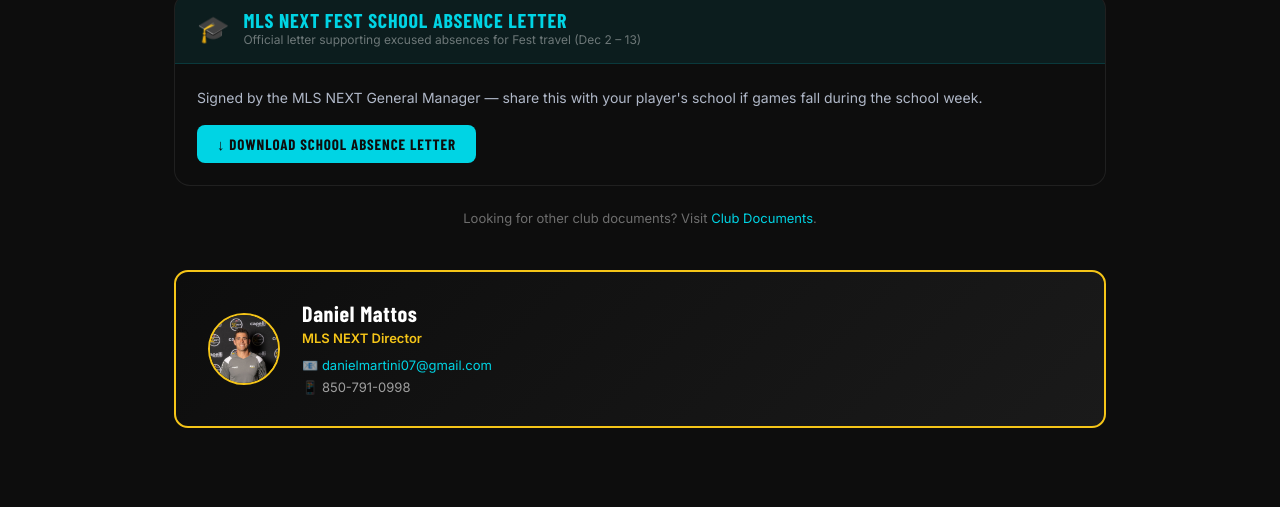
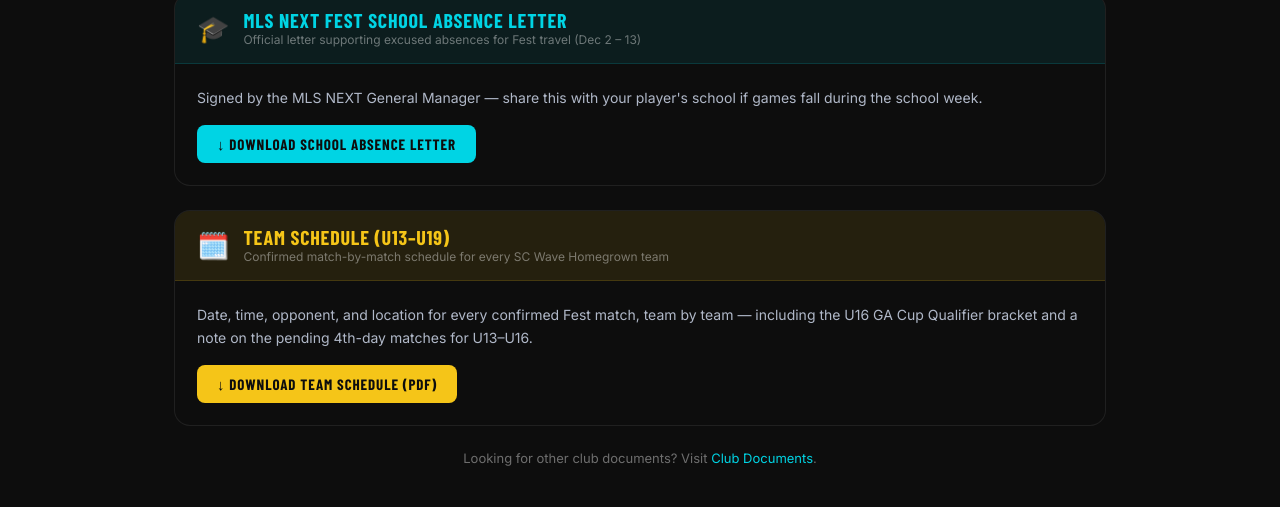
Before and after one commit to dmartini7/scwave-hub, a plain HTML site: page mls-next-fest.html in a window 1280 px wide. Shown: the part 6200-6707 px from the top of the page. Drawn offline with nearby package versions, Linux system fonts and the light colour scheme; a web font is replaced by a local one.

Commit message:
Add MLS NEXT Fest 2026 Team Schedule PDF
Per-team confirmed match schedule (U13-U19) pulled from the Kitman
Labs/injuryprofiler planning system for each Homegrown team, covering:
- U13/U14/U15: 3 of 4 Group Stage matches confirmed, 4th match flagged
  as pending final standings (per league email).
- U16: flagged as competing in the separate GA Cup Qualifier bracket;
  only match 1 of 4 is posted so far.
- U17/U19: fully scheduled Showcase brackets, all 3 matches confirmed.
Also includes a condensed, secondary list of the 360 college programs
expected at Fest, with a note that recruiting exposure concentrates on
the U17/U19 Showcase games. Linked from the MLS NEXT Fest page.

Co-Authored-By: Claude Sonnet 5 <noreply@anthropic.com>

```diff
--- a/mls-next-fest.html
+++ b/mls-next-fest.html
@@ -1171,6 +1171,20 @@
     </div>
   </div>
 
+  <div class="kl-card">
+    <div class="kl-card-header gold">
+      <div class="ch-icon">🗓️</div>
+      <div>
+        <div class="ch-title">Team Schedule (U13–U19)</div>
+        <div class="ch-sub">Confirmed match-by-match schedule for every SC Wave Homegrown team</div>
+      </div>
+    </div>
+    <div class="kl-card-body">
+      <p>Date, time, opponent, and location for every confirmed Fest match, team by team — including the U16 GA Cup Qualifier bracket and a note on the pending 4th-day matches for U13–U16.</p>
+      <a href="docs/mlsnext-fest-2026-schedule.pdf" target="_blank" class="kl-btn">↓ Download Team Schedule (PDF)</a>
+    </div>
+  </div>
+
   <p style="font-family:'Inter',sans-serif;font-size:13px;color:rgba(255,255,255,0.4);text-align:center;margin-top:8px;">Looking for other club documents? Visit <a href="club-documents.html" style="color:var(--cyan);text-decoration:none;">Club Documents</a>.</p>
 
   <!-- Contact -->
```
Also changed, not shown: 1 other file.
